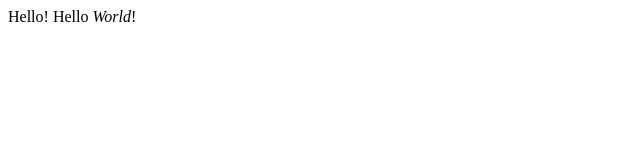
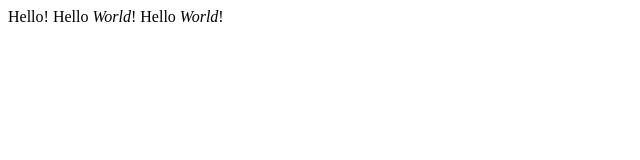
Before and after one commit to dorianrodriguez45/myfirstwebsite, a plain HTML site: page index.html in a window 1280 px wide. Shown: the whole page, without its empty margins (0-640 px from the left). Drawn offline with Linux system fonts and the light colour scheme.

Commit message:
Update index.html

```diff
--- a/index.html
+++ b/index.html
@@ -1,2 +1,3 @@
 Hello!
 Hello <em>World</em>!
+Hello <em>World</em>!
```
